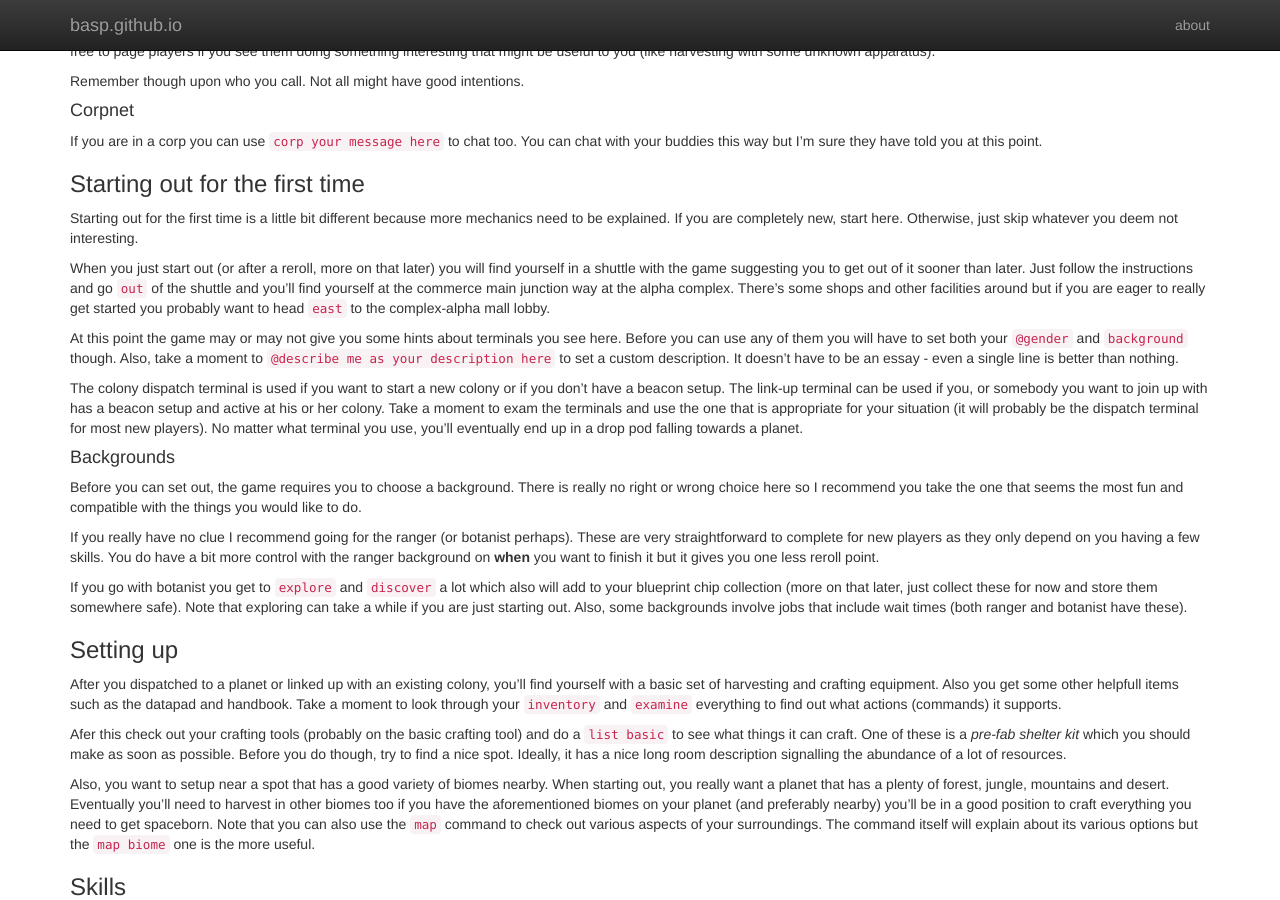
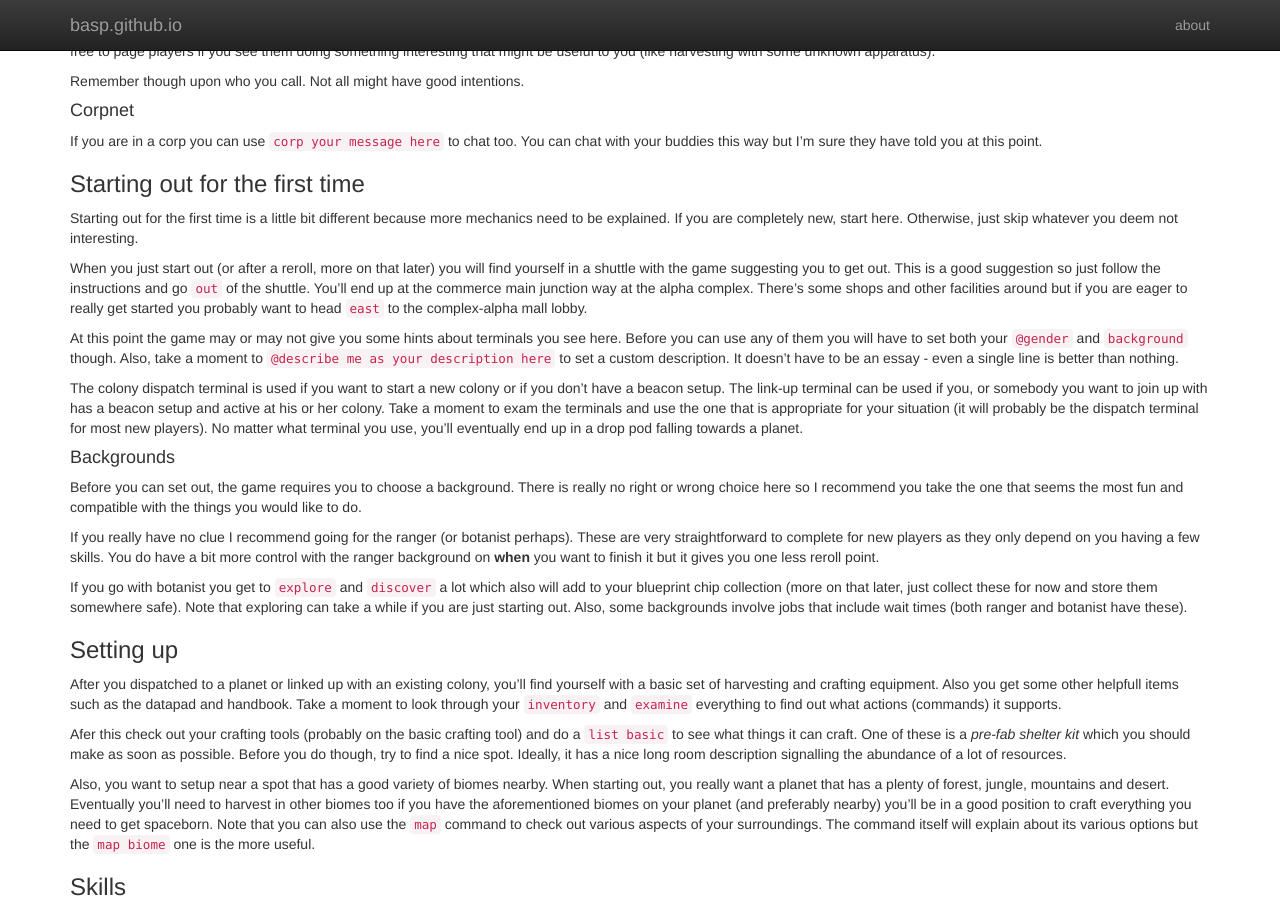
Before and after one commit to basp/basp.github.io, a Jekyll site: the page built from _posts/2014-03-27-AI-opinionated-newbie-guide.md, in a window 1280 px wide and 900 px high, scrolled down 781 px. Built offline with Jekyll 4.4.1, drawn with Linux system fonts in a browser that asks for light colours; nearby versions of some CDN libraries; Markdown is read by kramdown in place of the engine named in the settings.

Commit message:
More small tweaks

```diff
--- a/_posts/2014-03-27-AI-opinionated-newbie-guide.md
+++ b/_posts/2014-03-27-AI-opinionated-newbie-guide.md
@@ -37,7 +37,7 @@ If you are in a corp you can use `corp your message here` to chat too. You can c
 ### Starting out for the first time
 Starting out for the first time is a little bit different because more mechanics need to be explained. If you are completely new, start here. Otherwise, just skip whatever you deem not interesting.
 
-When you just start out (or after a reroll, more on that later) you will find yourself in a shuttle with the game suggesting you to get out of it sooner than later. Just follow the instructions and go `out` of the shuttle and you'll find yourself at the commerce main junction way at the alpha complex. There's some shops and other facilities around but if you are eager to really get started you probably want to head `east` to the complex-alpha mall lobby.
+When you just start out (or after a reroll, more on that later) you will find yourself in a shuttle with the game suggesting you to get out. This is a good suggestion so just follow the instructions and go `out` of the shuttle. You'll end up at the commerce main junction way at the alpha complex. There's some shops and other facilities around but if you are eager to really get started you probably want to head `east` to the complex-alpha mall lobby.
 
 At this point the game may or may not give you some hints about terminals you see here. Before you can use any of them you will have to set both your `@gender` and `background` though. Also, take a moment to `@describe me as your description here` to set a custom description. It doesn't have to be an essay - even a single line is better than nothing.
 
```
